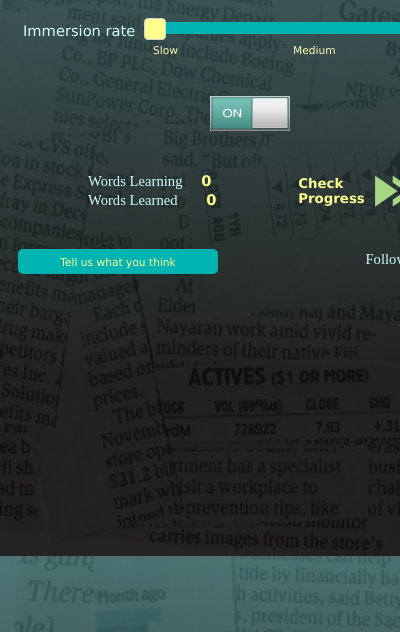
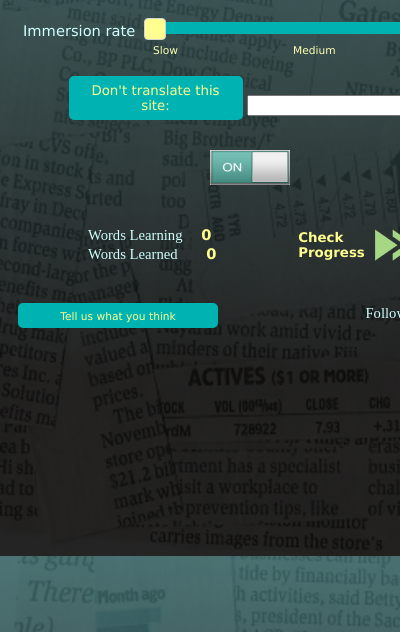
Before and after one commit to jgrams/Extensions-Language-Acquisition, a browser extension: page chrome_extension/popup.html in a window 400 px wide. Shown: the part 212-844 px from the top of the page. Drawn offline with Linux system fonts and the light colour scheme.

Commit message:
added untranslate button and current page display input to html popup

```diff
--- a/chrome_extension/popup.html
+++ b/chrome_extension/popup.html
@@ -231,6 +231,10 @@
 				</td></tr>
 
 	        	</tbody></table>
+	        	<div style="text-align:center;">
+					<div id="untranslateButton" class="button" src="on.png" style="display:inline-block;width:160px;">Don't translate this site: </div>
+					<input type="text" style="text-overflow:ellipsis;" readonly id="untranslateUrl" />
+				</div>
 				<div style="text-align:center;">
 					<img id="on" src="on.png" style="display: none;"/>
 					<img id="off" src="off.png" style="display: inline-block;"/>
```
